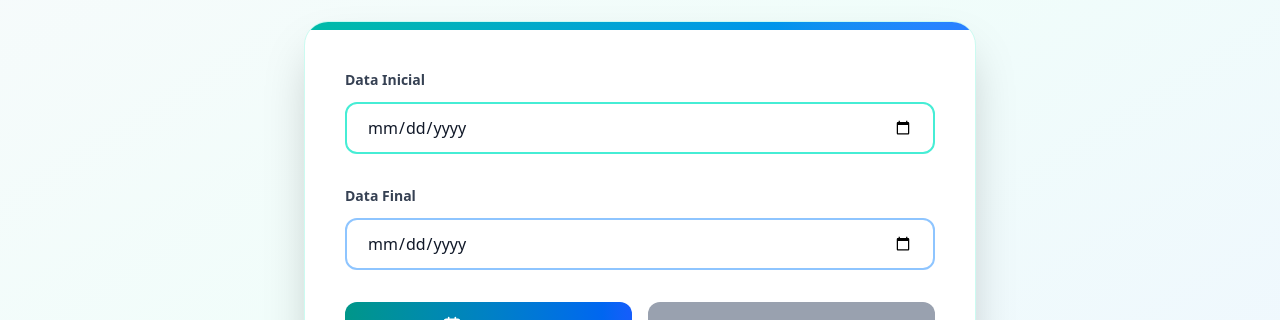
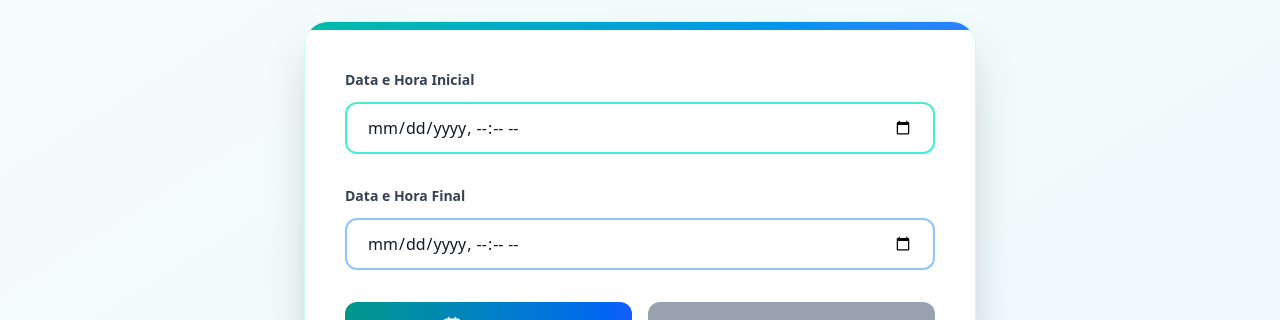
Before and after one commit to abiass/dailytools, a React (Vite) app: page /DataCount in a window 1280 px wide. Shown: the part 314-634 px from the top of the page. Built offline with nearby package versions, Linux system fonts and the light colour scheme.

Commit message:
data count correction

```diff
--- a/src/pages/DataCount.jsx
+++ b/src/pages/DataCount.jsx
@@ -79,10 +79,10 @@ function DataCount() {
             {/* Input Section */}
             <div className="mb-8">
               <label className="block text-sm font-semibold text-gray-700 dark:text-gray-300 mb-3">
-                Data Inicial
+                Data e Hora Inicial
               </label>
               <input
-                type="date"
+                type="datetime-local"
                 value={dataInicio}
                 onChange={(e) => setDataInicio(e.target.value)}
                 onKeyPress={handleKeyPress}
@@ -93,10 +93,10 @@ function DataCount() {
             {/* Second Input */}
             <div className="mb-8">
               <label className="block text-sm font-semibold text-gray-700 dark:text-gray-300 mb-3">
-                Data Final
+                Data e Hora Final
               </label>
               <input
-                type="date"
+                type="datetime-local"
                 value={dataFim}
                 onChange={(e) => setDataFim(e.target.value)}
                 onKeyPress={handleKeyPress}
```
